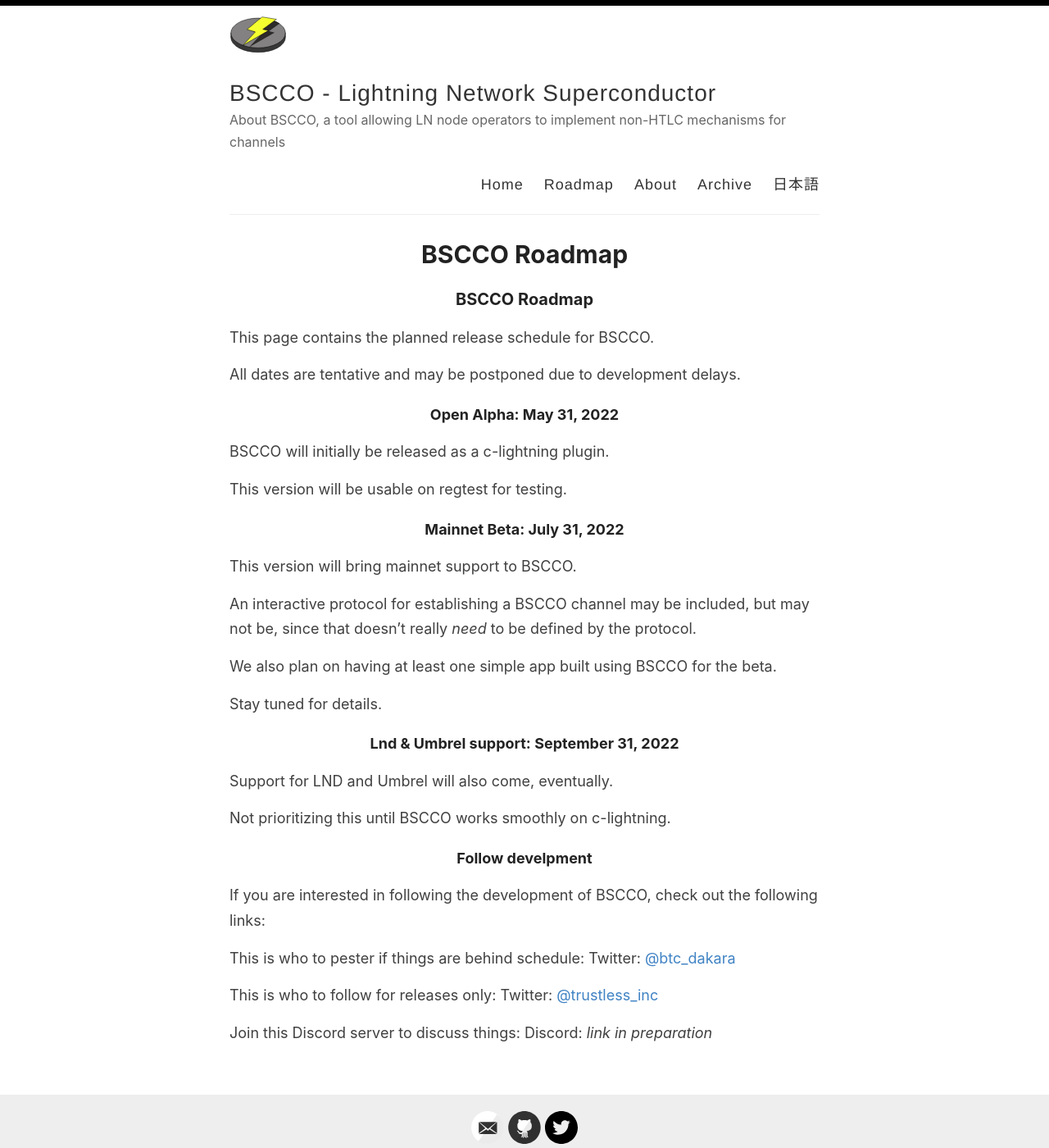
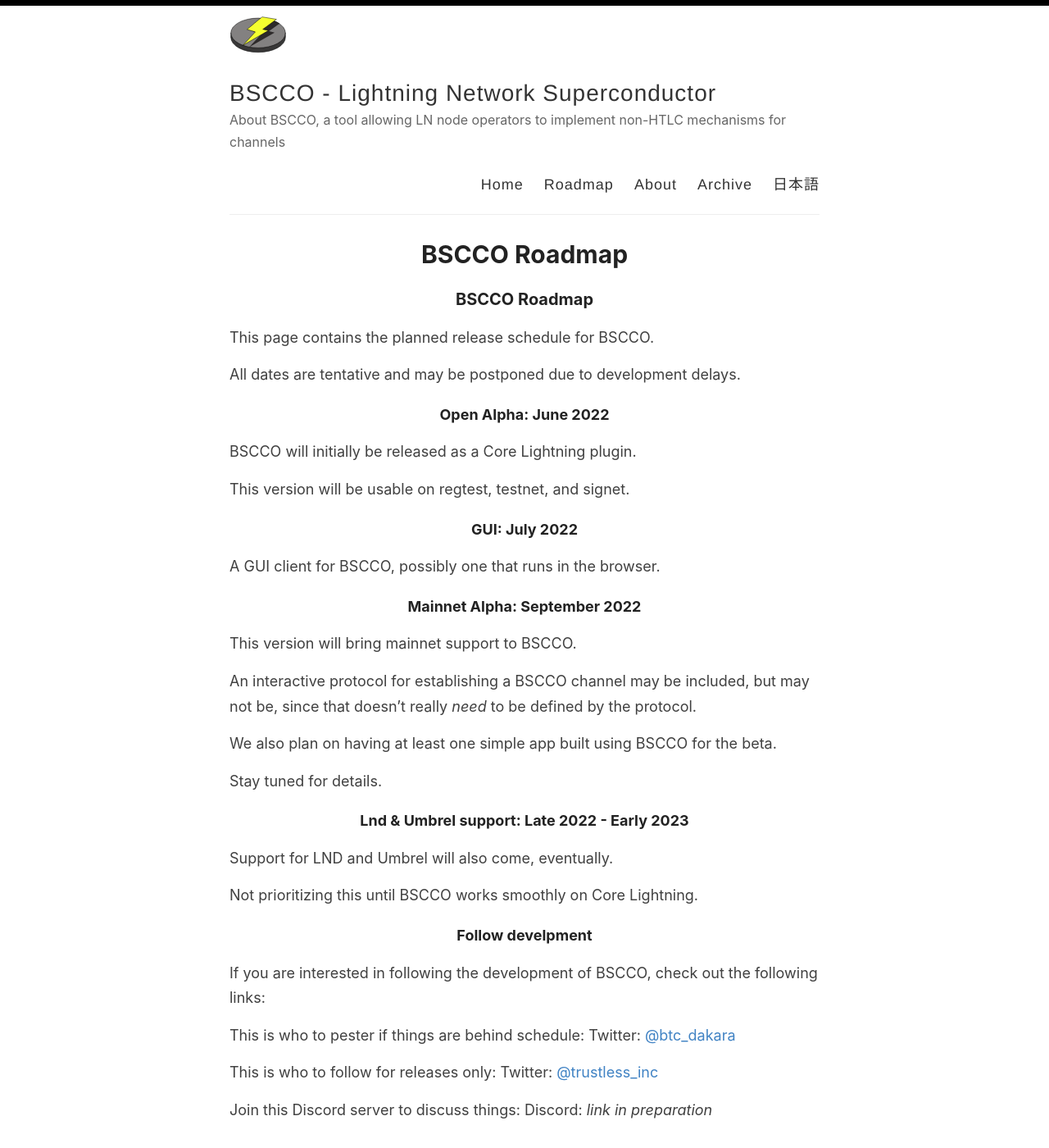
Before and after one commit to trustless-services/bscco-documentation, a Jekyll site: the page built from _pages/roadmap.md, in a window 1280 px wide and 1400 px high. Shown: the whole window at 82% size. Built offline with Jekyll 4.4.1, drawn with Linux system fonts in a browser that asks for light colours.

Commit message:
c-lightning now Core Lightning; updated roadmap with more realistic dates

```diff
--- a/_pages/roadmap.md
+++ b/_pages/roadmap.md
@@ -10,13 +10,17 @@ This page contains the planned release schedule for BSCCO.
 
 All dates are tentative and may be postponed due to development delays.
 
-#### Open Alpha: May 31, 2022
+#### Open Alpha: June 2022
 
-BSCCO will initially be released as a c-lightning plugin.
+BSCCO will initially be released as a Core Lightning plugin.
 
-This version will be usable on regtest for testing.
+This version will be usable on regtest, testnet, and signet.
 
-#### Mainnet Beta: July 31, 2022
+#### GUI: July 2022
+
+A GUI client for BSCCO, possibly one that runs in the browser.
+
+#### Mainnet Alpha: September 2022
 
 This version will bring mainnet support to BSCCO.
 
@@ -27,11 +31,11 @@ We also plan on having at least one simple app built using BSCCO for the beta.
 
 Stay tuned for details.
 
-#### Lnd & Umbrel support: September 31, 2022
+#### Lnd & Umbrel support: Late 2022 - Early 2023
 
 Support for LND and Umbrel will also come, eventually.
 
-Not prioritizing this until BSCCO works smoothly on c-lightning.
+Not prioritizing this until BSCCO works smoothly on Core Lightning.
 
 #### Follow develpment
 
```
Also changed, not shown: _pages/about.md (+1 -1 lines).
